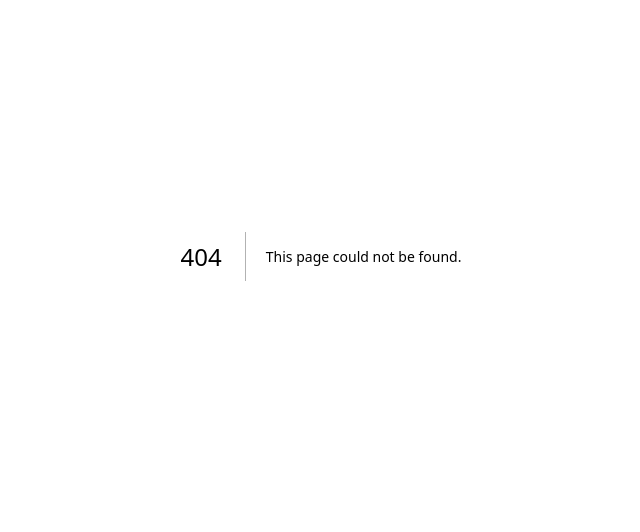
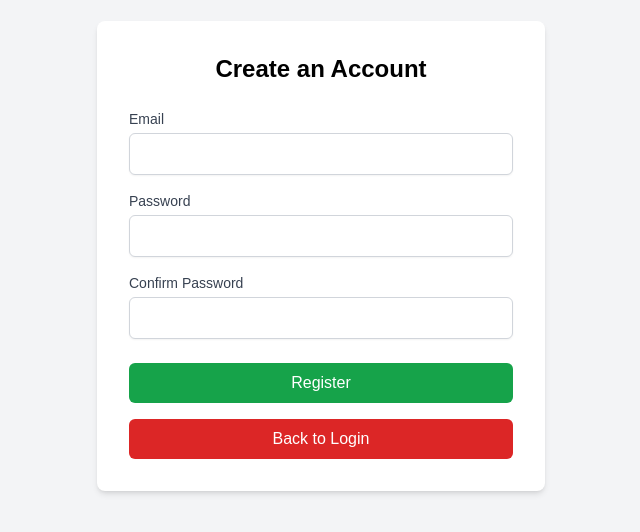
Before and after one commit to makkaDva/quicktaskerwebapp, a Next.js app: page /register-page in a window 1280 px wide. Before the commit this address had no page. Shown: the part 144-676 px from the top of the page, without its empty margins (319-959 px from the left). Built offline with nearby package versions, Linux system fonts and the light colour scheme; no server answers.

Commit message:
Register page

```diff
--- a/app/auth/dashboard/page.tsx
+++ b/app/auth/dashboard/page.tsx
@@ -24,7 +24,7 @@ export default function Dashboard() {
   return (
     <div className="min-h-screen bg-gray-50 p-8">
       <div className="max-w-2xl mx-auto">
-        <h1 className="text-3xl font-bold text-gray-800 mb-8">Dobrodosli na Quicktasker</h1>
+        <h1 className="text-3xl font-bold text-gray-800 mb-8">Choose your goal</h1>
 
         <div className="grid grid-cols-1 md:grid-cols-2 gap-6 mb-8">
           {/* Kartica za oglašavanje poslova */}
@@ -39,8 +39,8 @@ export default function Dashboard() {
                 </svg>
               </div>
               <div>
-                <h2 className="text-xl font-semibold text-gray-800">Oglasavam poslove</h2>
-                <p className="text-gray-600 mt-1">Postavite nove poslove i upravljajte oglasima</p>
+                <h2 className="text-xl font-semibold text-gray-800">I advertise jobs</h2>
+                <p className="text-gray-600 mt-1">Post new jobs and make it easier for others to find theirs</p>
               </div>
             </div>
           </div>
@@ -57,22 +57,12 @@ export default function Dashboard() {
                 </svg>
               </div>
               <div>
-                <h2 className="text-xl font-semibold text-gray-800">Trazim posao</h2>
-                <p className="text-gray-600 mt-1">Pronađite poslove koji odgovaraju vašim kvalifikacijama</p>
+                <h2 className="text-xl font-semibold text-gray-800">I'm looking for a job</h2>
+                <p className="text-gray-600 mt-1">Find jobs that match your qualifications and interests</p>
               </div>
             </div>
           </div>
         </div>
-
-        <button
-          onClick={async () => {
-            await supabase.auth.signOut();
-            router.push('/');
-          }}
-          className="w-full md:w-auto px-6 py-2 bg-red-600 text-white rounded-lg hover:bg-red-700 transition-colors"
-        >
-          Odjavi se
-        </button>
       </div>
     </div>
   );
--- a/app/auth/post-jobs/page.tsx
+++ b/app/auth/post-jobs/page.tsx
@@ -93,11 +93,11 @@ export default function PostJobs() {
   return (
     <div className="min-h-screen bg-gray-50 p-8">
       <div className="max-w-2xl mx-auto">
-        <h1 className="text-3xl font-bold text-black mb-8">Postavi novi oglas</h1>
+        <h1 className="text-3xl font-bold text-black mb-8">Post job offer</h1>
 
         <form onSubmit={handleSubmit} className="space-y-6">
           <div>
-            <label className="block text-black font-medium mb-2">Grad *</label>
+            <label className="block text-black font-medium mb-2">City *</label>
             <input
               type="text"
               name="grad"
@@ -109,7 +109,7 @@ export default function PostJobs() {
           </div>
 
           <div>
-            <label className="block text-black font-medium mb-2">Adresa *</label>
+            <label className="block text-black font-medium mb-2">Address *</label>
             <input
               type="text"
               name="adresa"
@@ -121,7 +121,7 @@ export default function PostJobs() {
           </div>
 
           <div>
-            <label className="block text-black font-medium mb-2">Broj telefona *</label>
+            <label className="block text-black font-medium mb-2">Phone number *</label>
             <input
               type="tel"
               name="broj_telefona"
@@ -133,7 +133,7 @@ export default function PostJobs() {
           </div>
 
           <div>
-            <label className="block text-black font-medium mb-2">Dnevnica (RSD) *</label>
+            <label className="block text-black font-medium mb-2">Wage (RSD) *</label>
             <input
               type="number"
               name="dnevnica"
@@ -158,7 +158,7 @@ export default function PostJobs() {
           <button
             type="submit"
             disabled={loading}
-            className="w-full bg-blue-600 text-white py-3 px-6 rounded-lg hover:bg-blue-700 transition-colors disabled:bg-gray-400"
+            className="w-full bg-green-600 text-white py-3 px-6 rounded-lg hover:bg-green-700 transition-colors disabled:bg-gray-400"
           >
             {loading ? 'Posting...' : 'Post job offer'}
           </button>
--- a/app/components/Navbar.tsx
+++ b/app/components/Navbar.tsx
@@ -62,12 +62,15 @@ export default function Navbar() {
   return (
     <nav className="bg-white shadow-sm py-3 px-6 flex justify-between items-center">
       {/* Logo */}
+      <Link href="/auth/find-jobs">
       <Image
         src="/kvikyLogo.png"
         alt="QuickTasker Logo"
         width={100}
         height={40}
       />
+      </Link>
+
 
       {/* Right-side controls */}
       <div className="flex items-center gap-4">
--- a/app/page.tsx
+++ b/app/page.tsx
@@ -63,7 +63,7 @@ export default function LoginPage() {
 
         <div className="mb-6">
           <label htmlFor="password" className="block text-sm font-medium text-gray-700 mb-1">
-            Lozinka
+            Password
           </label>
           <input
             type="password"
@@ -86,7 +86,7 @@ export default function LoginPage() {
 
         <p className="mt-4 text-sm text-center text-gray-600">
           Don't have an account?{' '}
-          <a href="/register" className="text-[#1fd655] hover:underline">
+          <a href="/register-page" className="text-[#1fd655] hover:underline">
             Sign up
           </a>
         </p>
--- /dev/null
+++ b/app/register-page/page.tsx
@@ -0,0 +1,140 @@
+"use client";
+import React, { useState } from 'react';
+import { createClient } from '@supabase/supabase-js';
+import Link from 'next/link';
+
+// Initialize Supabase client
+const supabaseUrl = process.env.NEXT_PUBLIC_SUPABASE_URL!;
+const supabaseKey = process.env.NEXT_PUBLIC_SUPABASE_ANON_KEY!;
+const supabase = createClient(supabaseUrl, supabaseKey);
+
+const RegisterPage: React.FC = () => {
+  const [email, setEmail] = useState<string>('');
+  const [password, setPassword] = useState<string>('');
+  const [confirmPassword, setConfirmPassword] = useState<string>('');
+  const [error, setError] = useState<string | null>(null);
+  const [loading, setLoading] = useState<boolean>(false);
+
+  const handleSubmit = async (e: React.FormEvent) => {
+    e.preventDefault();
+
+    // Check if passwords match
+    if (password !== confirmPassword) {
+      setError('Passwords do not match!');
+      return;
+    }
+
+    setLoading(true);
+    setError(null);
+
+    try {
+      // Sign up the user using Supabase Auth
+      const { data, error: signUpError } = await supabase.auth.signUp({
+        email,
+        password,
+      });
+
+      if (signUpError) {
+        throw signUpError;
+      }
+
+      // If successful, log the user data
+      console.log('User created:', data);
+      alert('Registration successful! Please check your email to confirm your account.');
+
+      // Clear the form fields
+      setEmail('');
+      setPassword('');
+      setConfirmPassword('');
+    } catch (err) {
+      // Properly handle the error
+      if (err instanceof Error) {
+        setError(err.message);
+      } else {
+        setError('An unknown error occurred during registration.');
+      }
+    } finally {
+      setLoading(false);
+    }
+  };
+
+  return (
+    <div className="min-h-screen flex items-center justify-center bg-gray-100">
+      <form onSubmit={handleSubmit} className="bg-white p-8 rounded-lg shadow-md w-full max-w-md">
+        <h2 className="text-2xl font-bold mb-6 text-center text-black">Create an Account</h2>
+
+        {/* Display error message */}
+        {error && (
+          <div className="mb-4 p-2 bg-red-100 text-red-600 rounded-md text-sm">
+            {error}
+          </div>
+        )}
+
+        {/* Email Field */}
+        <div className="mb-4">
+          <label htmlFor="email" className="block text-sm font-medium text-gray-700">
+            Email
+          </label>
+          <input
+            type="email"
+            id="email"
+            value={email}
+            onChange={(e) => setEmail(e.target.value)}
+            className="mt-1 block w-full px-3 py-2 border border-gray-300 rounded-md shadow-sm focus:outline-none focus:ring-2 focus:ring-green-500 text-black"
+            required
+          />
+        </div>
+
+        {/* Password Field */}
+        <div className="mb-4">
+          <label htmlFor="password" className="block text-sm font-medium text-gray-700">
+            Password
+          </label>
+          <input
+            type="password"
+            id="password"
+            value={password}
+            onChange={(e) => setPassword(e.target.value)}
+            className="mt-1 block w-full px-3 py-2 border border-gray-300 rounded-md shadow-sm focus:outline-none focus:ring-2 focus:ring-green-500 text-black"
+            required
+          />
+        </div>
+
+        {/* Confirm Password Field */}
+        <div className="mb-6">
+          <label htmlFor="confirmPassword" className="block text-sm font-medium text-gray-700">
+            Confirm Password
+          </label>
+          <input
+            type="password"
+            id="confirmPassword"
+            value={confirmPassword}
+            onChange={(e) => setConfirmPassword(e.target.value)}
+            className="mt-1 block w-full px-3 py-2 border border-gray-300 rounded-md shadow-sm focus:outline-none focus:ring-2 focus:ring-green-500 text-black"
+            required
+          />
+        </div>
+
+        {/* Register Button */}
+        <button
+          type="submit"
+          disabled={loading}
+          className="w-full bg-green-600 text-white py-2 px-4 rounded-md hover:bg-green-700 focus:outline-none focus:ring-2 focus:ring-green-500 disabled:bg-green-300 mb-4"
+        >
+          {loading ? 'Registering...' : 'Register'}
+        </button>
+
+        {/* Back to Login Button */}
+        <Link href="/app">
+          <button
+            className="w-full bg-red-600 text-white py-2 px-4 rounded-md hover:bg-red-700 focus:outline-none focus:ring-2 focus:ring-red-500"
+          >
+            Back to Login
+          </button>
+        </Link>
+      </form>
+    </div>
+  );
+};
+
+export default RegisterPage;
```
